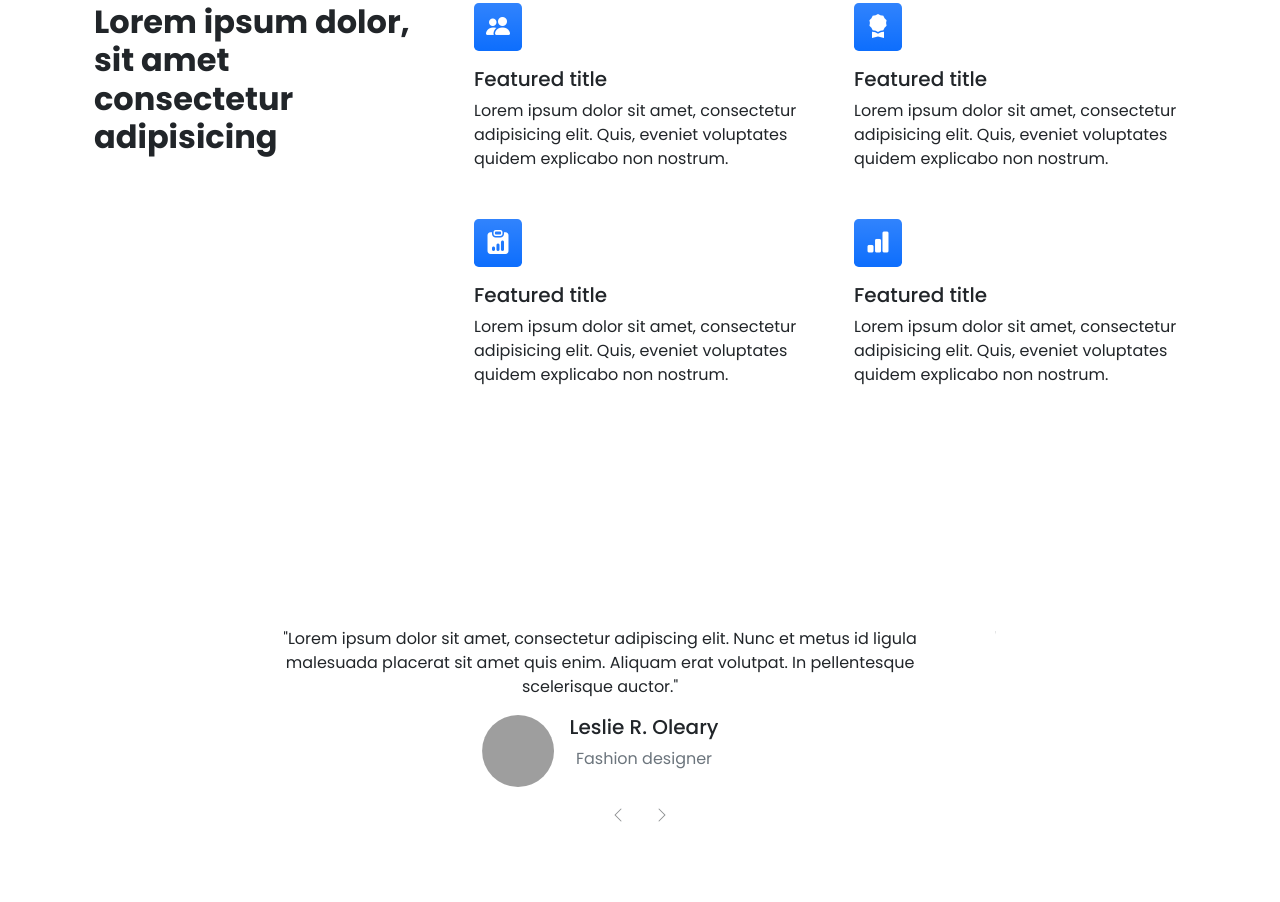
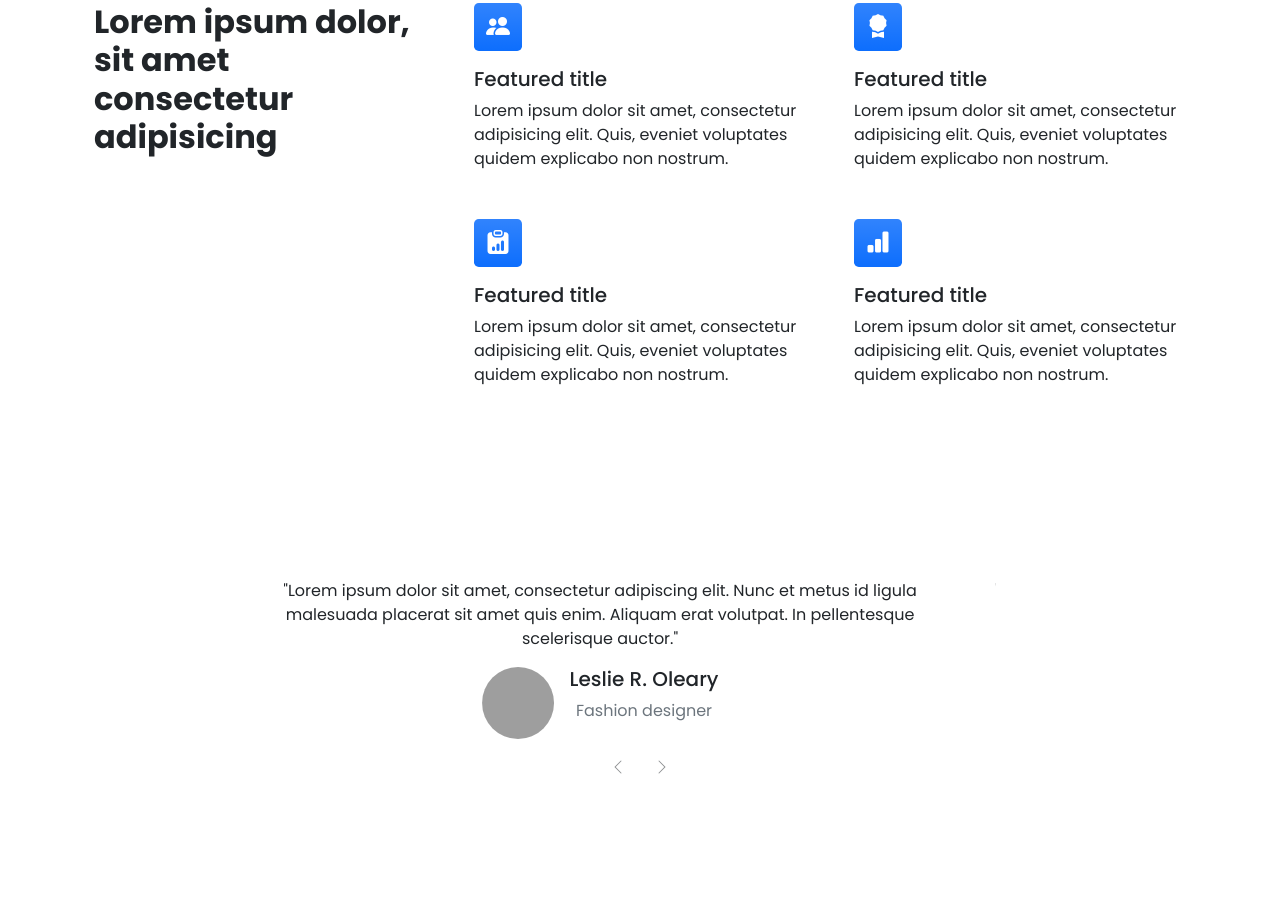
Before and after one commit to w-milan/template-design, a website: page index.html in a window 1280 px wide. Shown: the part 1242-2144 px from the top of the page. Drawn offline with nearby package versions, Linux system fonts and the light colour scheme; grey boxes are pictures that could not be loaded.

Commit message:
Testimonials

```diff
--- a/index.html
+++ b/index.html
@@ -130,7 +130,7 @@
       <div class="row gx-5 py-5">
         <div class="col-md-10 col-lg-8 mx-auto">
 
-          <div class="lc-block py-5 text-center">
+          <div class="lc-block text-center">
             <div id="carouselTestimonial" class="carousel slide pb-4" data-bs-ride="carousel">
               <div class="carousel-inner">
                 <div class="carousel-item">
```
